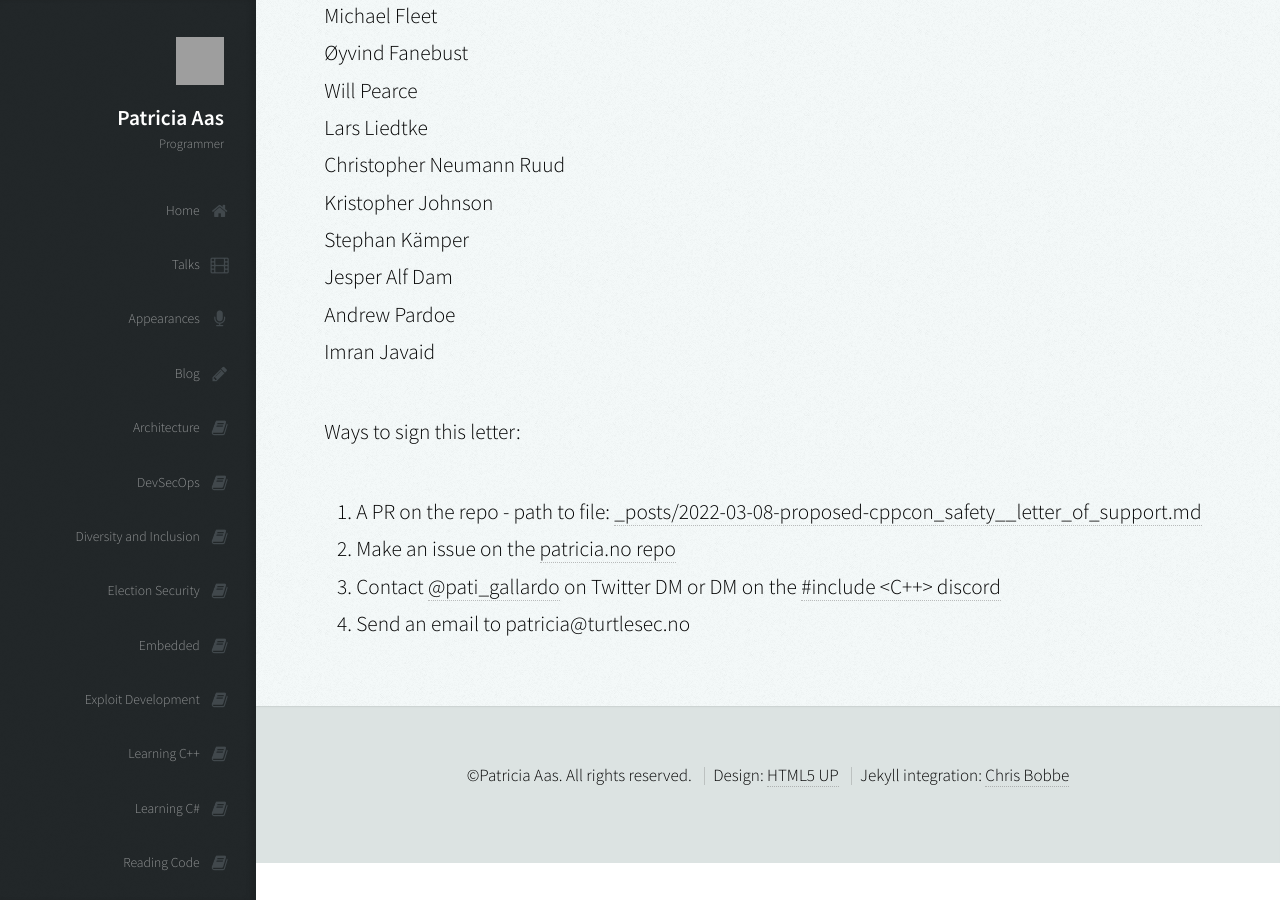
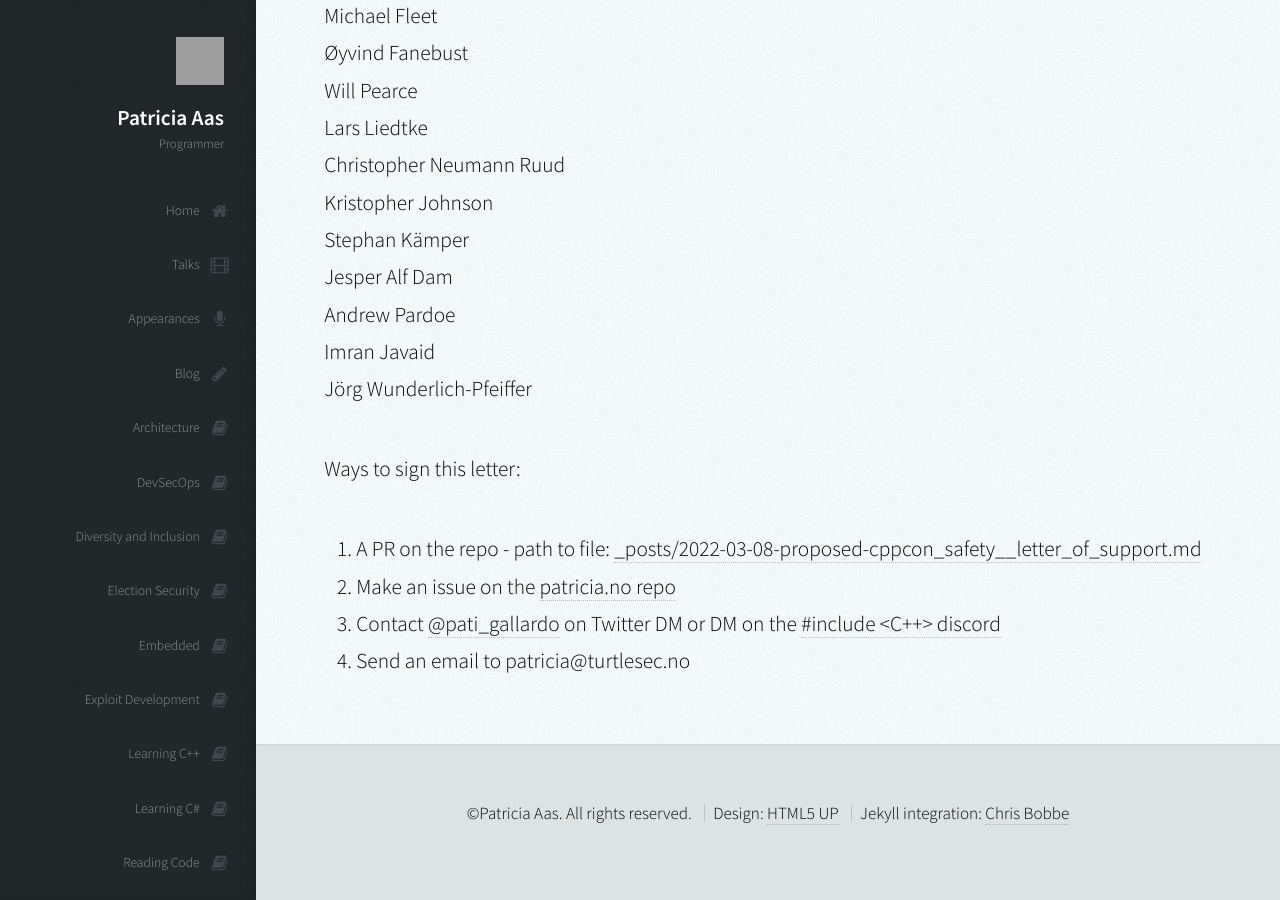
Before and after one commit to patricia-gallardo/patricia-gallardo.github.io, a Jekyll site: the page built from _posts/2022-03-08-proposed-cppcon_safety__letter_of_support.md, in a window 1280 px wide and 900 px high, scrolled down 9255 px. Built offline with Jekyll 4.4.1, drawn with Linux system fonts in a browser that asks for light colours; nearby versions of some CDN libraries; grey boxes are pictures that could not be loaded.

Commit message:
Update 2022-03-08-proposed-cppcon_safety__letter_of_support.md

```diff
--- a/_posts/2022-03-08-proposed-cppcon_safety__letter_of_support.md
+++ b/_posts/2022-03-08-proposed-cppcon_safety__letter_of_support.md
@@ -256,6 +256,7 @@ Stephan Kämper <br>
 Jesper Alf Dam <br>
 Andrew Pardoe<br>
 Imran Javaid <br>
+Jörg Wunderlich-Pfeiffer <br>
 
 
 Ways to sign this letter:
```
